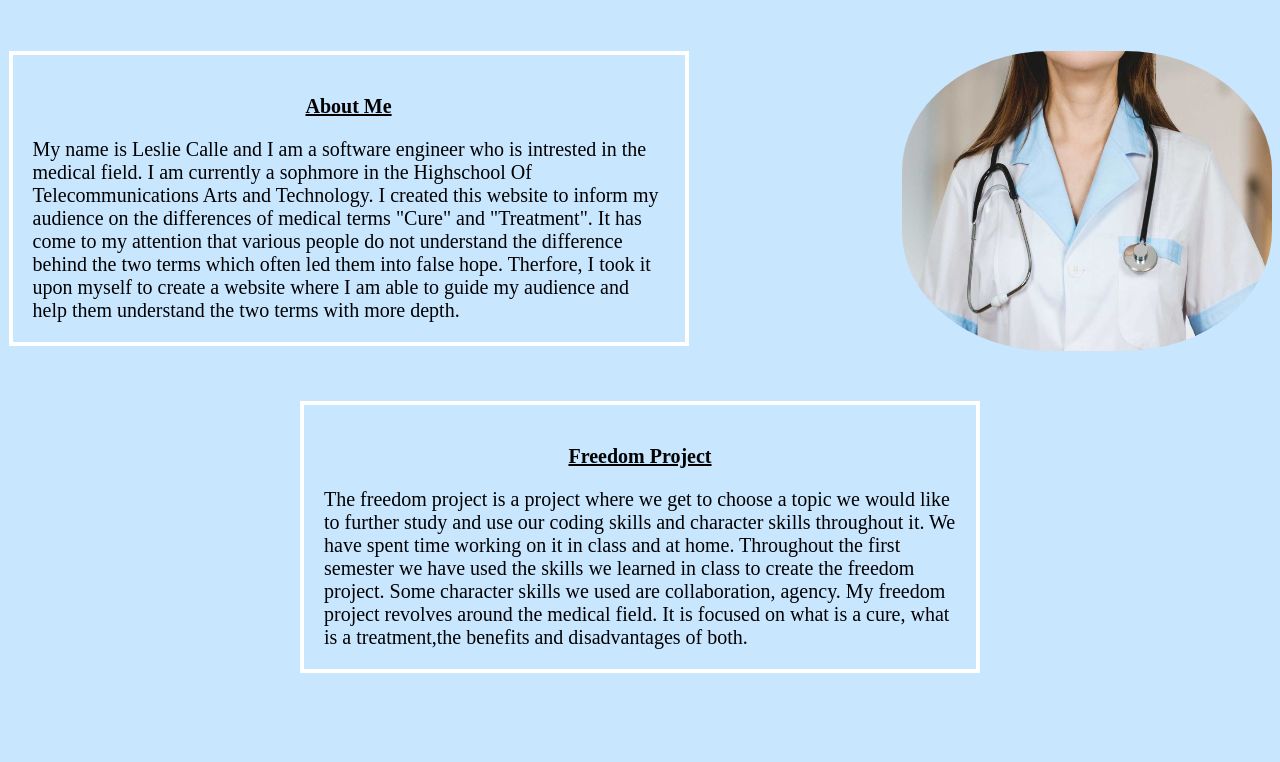
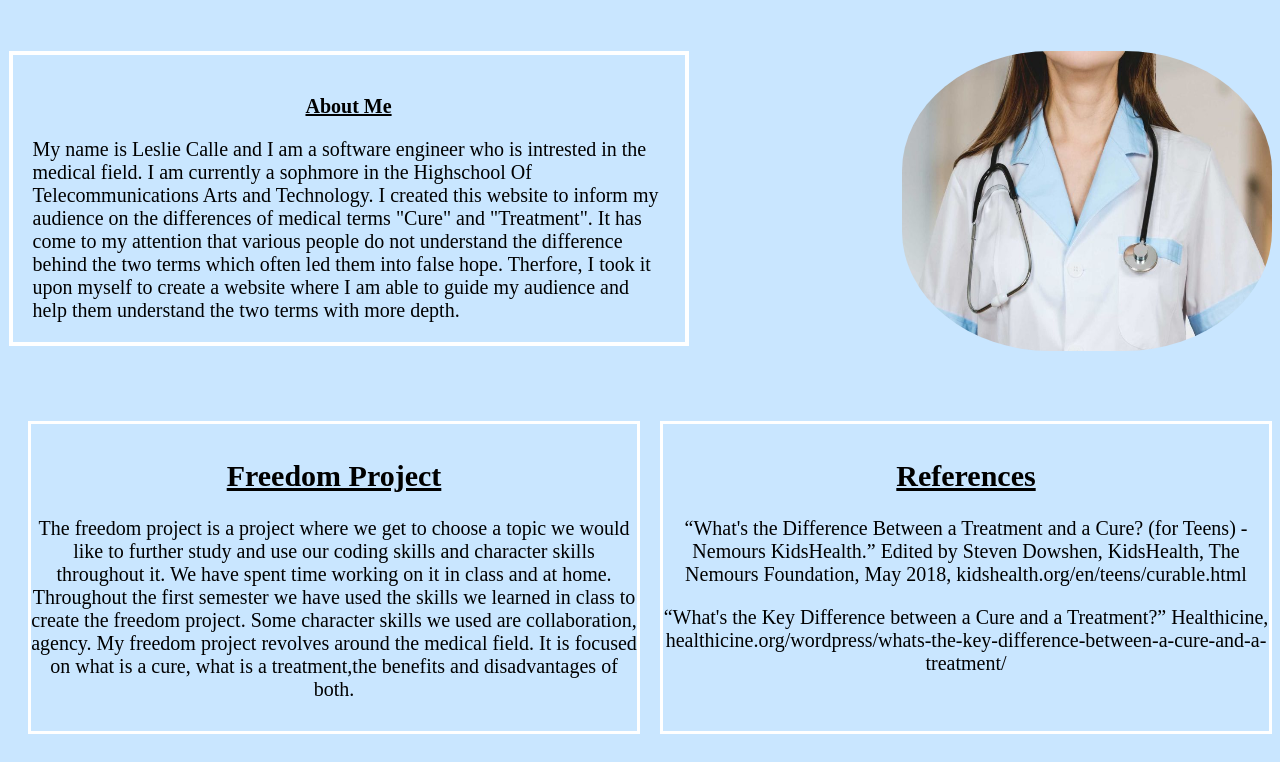
Before and after one commit to lesliec1071/freedom-project, a plain HTML site: page index.html in a window 1280 px wide. Shown: the part 494-1256 px from the top of the page. Before the commit the page ends 1175 px from the top, so only its background shows below. Drawn offline with nearby package versions, Linux system fonts and the light colour scheme.

Commit message:
I created a Reference box

```diff
--- a/index.html
+++ b/index.html
@@ -80,6 +80,20 @@
 .g{
   float:right;width:370px;height:300px; border-radius: 40%;
 }
+.grid-container {
+  display: grid;
+  justify-content: space-between;
+  grid-template-columns: 50% 50%;
+  grid-gap: 20px;
+  padding: 20px;
+}
+
+.grid-container > div {
+  text-align: center;
+  padding: 10px 0;
+  font-size: 20px;
+  border: 3px solid #ffffff;
+}
 	@media only screen and (max-width: 860px) {
 		.g{
   float:right;width:300px;height:300px; border-radius: 40%;
@@ -123,7 +137,16 @@
     <br>
     <br>
     <br>
-  <div class="c1"><p align="center"><u><b>Freedom Project</u></b></p>The freedom project is a project where we get to choose a topic we would like to further study and use our coding skills and character skills throughout it. We have spent time working on it in class and at home. Throughout the first semester we have used the skills we learned in class to create the freedom project. Some character skills we used are collaboration, agency. My freedom project revolves around the medical field. It is focused on what is a cure, what is a treatment,the benefits and disadvantages of both.</div>
-
+    <div class="grid-container">
+  <div>
+    <h2 align="center"><u>Freedom Project</u></h2>
+<p>The freedom project is a project where we get to choose a topic we would like to further study and use our coding skills and character skills throughout it. We have spent time working on it in class and at home. Throughout the first semester we have used the skills we learned in class to create the freedom project. Some character skills we used are collaboration, agency. My freedom project revolves around the medical field. It is focused on what is a cure, what is a treatment,the benefits and disadvantages of both.</p>
+  </div>
+  <div>
+    <h2 align="center"><u>References</u></h2>
+<p>“What's the Difference Between a Treatment and a Cure? (for Teens) - Nemours KidsHealth.” Edited by Steven Dowshen, KidsHealth, The Nemours Foundation, May 2018, kidshealth.org/en/teens/curable.html</p>
+<p>“What's the Key Difference between a Cure and a Treatment?” Healthicine, healthicine.org/wordpress/whats-the-key-difference-between-a-cure-and-a-treatment/</p>
+</div>
+</div>
     </body>
 </html>
```
